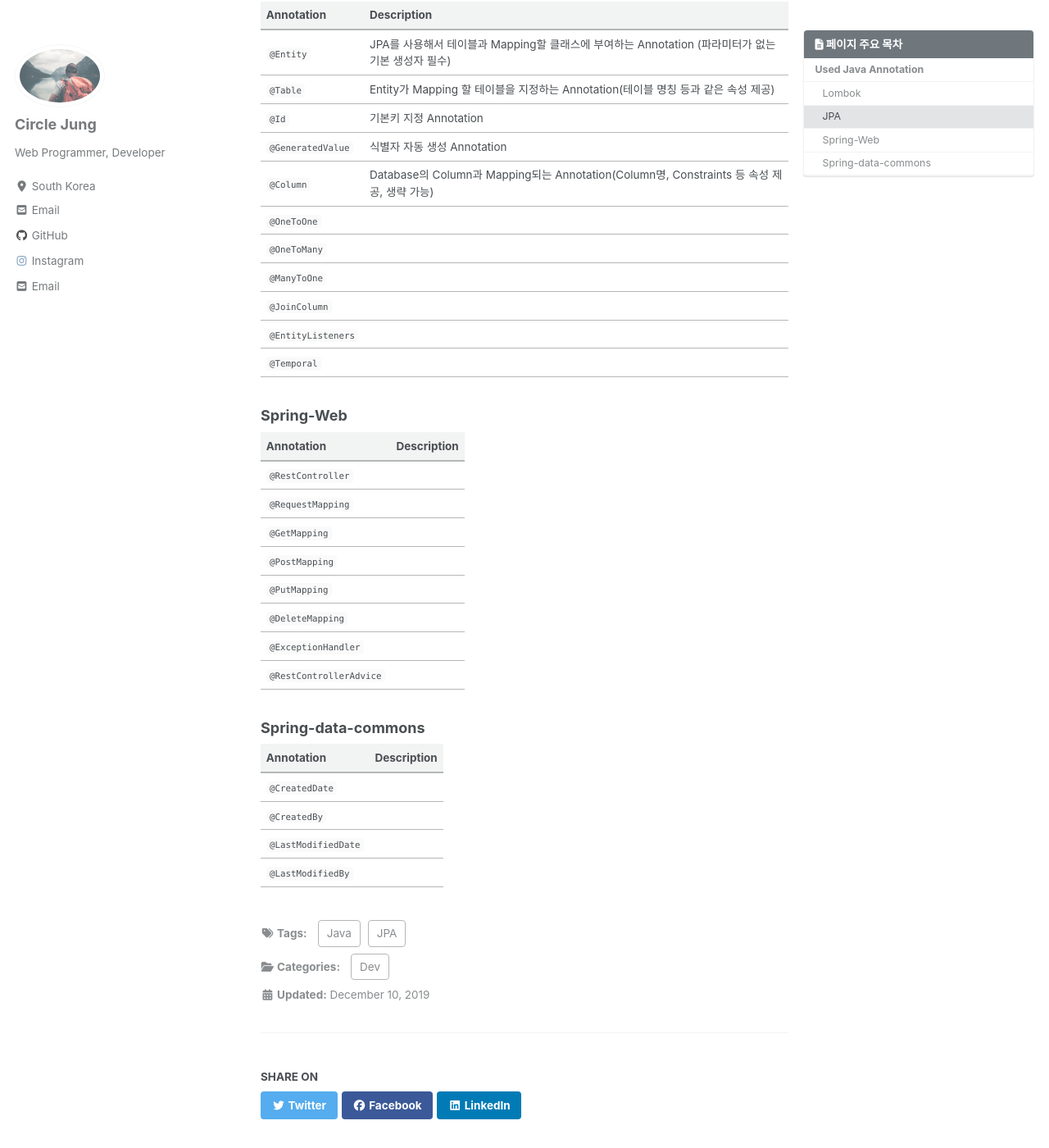
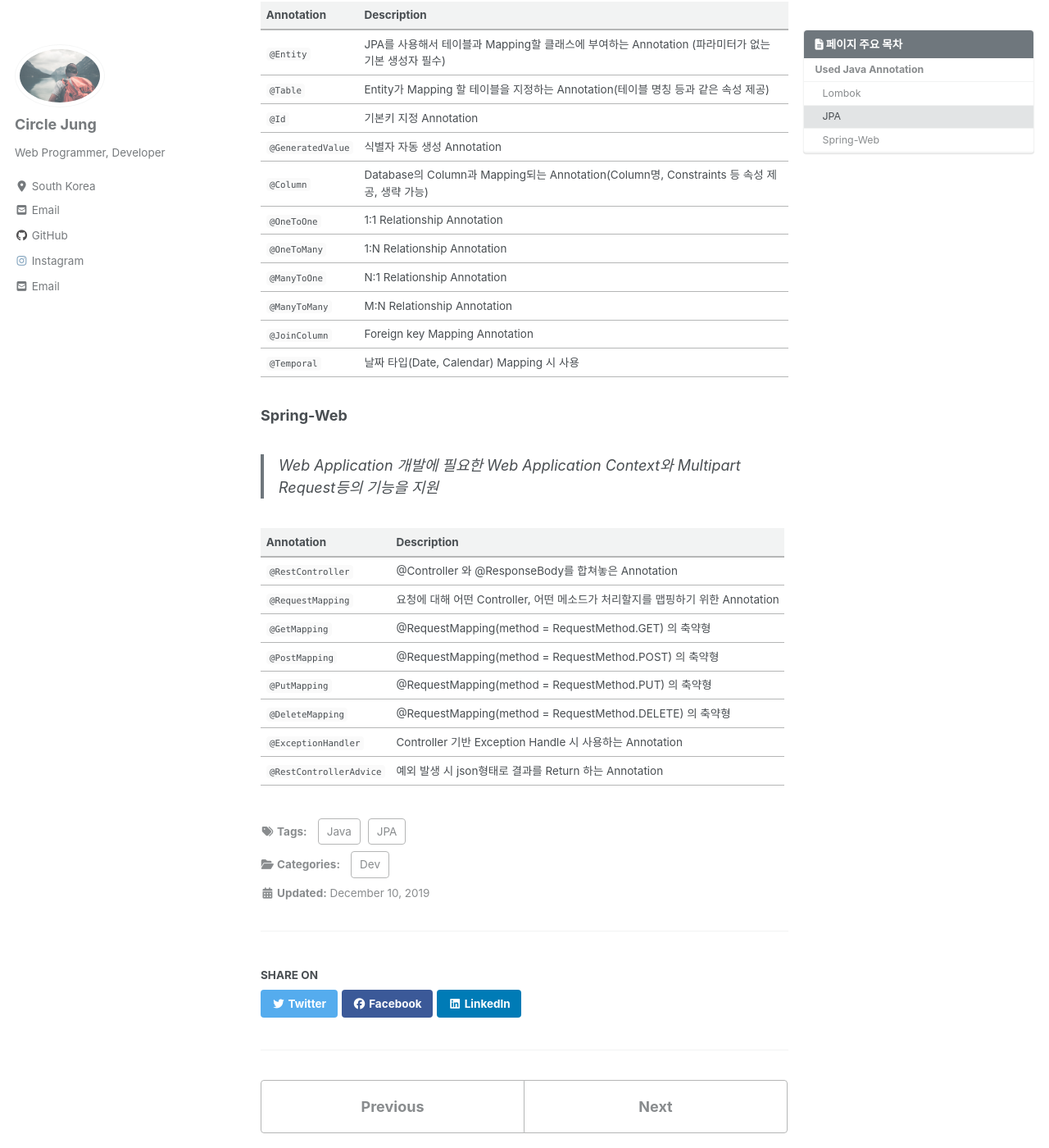
Before and after one commit to jwh0124/jwh0124.github.io, a Jekyll site: the page built from _posts/2019-12-10-Annotation.md, in a window 1280 px wide and 1400 px high, scrolled down 1030 px. Shown: the whole window at 82% size. Built offline with Jekyll 4.4.1, drawn with Linux system fonts in a browser that asks for light colours; cached includes are drawn as plain includes; nearby versions of some CDN libraries; comment, search, counter and statistics services are not loaded; some of the changed text lies outside the part shown.

Commit message:
add annotation description

```diff
--- a/_posts/2019-12-10-Annotation.md
+++ b/_posts/2019-12-10-Annotation.md
@@ -44,33 +44,25 @@ late_modified_at: 2019-12-10T23:00:00
 | `@Id` | 기본키 지정 Annotation |
 | `@GeneratedValue` | 식별자 자동 생성 Annotation |
 | `@Column` | Database의 Column과 Mapping되는 Annotation(Column명, Constraints 등 속성 제공, 생략 가능) |
-| `@OneToOne` |  |
-| `@OneToMany` |  |
-| `@ManyToOne` |  |
-| `@JoinColumn` |  |
-| `@EntityListeners` |  |
-| `@Temporal` |  |
+| `@OneToOne` | 1:1 Relationship Annotation |
+| `@OneToMany` | 1:N Relationship Annotation |
+| `@ManyToOne` | N:1 Relationship Annotation |
+| `@ManyToMany` | M:N Relationship Annotation |
+| `@JoinColumn` | Foreign key Mapping Annotation |
+| `@Temporal` | 날짜 타입(Date, Calendar) Mapping 시 사용 |
 
 
 ### Spring-Web ###
 
-| Annotation | Description |
-| :--- | :--------------------------------------------------------- |
-| `@RestController` |  |
-| `@RequestMapping` |  |
-| `@GetMapping` |  |
-| `@PostMapping` |  |
-| `@PutMapping` |  |
-| `@DeleteMapping` |  |
-| `@ExceptionHandler` |  |
-| `@RestControllerAdvice` |  |
-
-
-### Spring-data-commons ###
+> Web Application 개발에 필요한 Web Application Context와 Multipart Request등의 기능을 지원
 
 | Annotation | Description |
 | :--- | :--------------------------------------------------------- |
-| `@CreatedDate` |  |
-| `@CreatedBy` |  |
-| `@LastModifiedDate` |  |
-| `@LastModifiedBy` |  |
+| `@RestController` | @Controller 와 @ResponseBody를 합쳐놓은 Annotation |
+| `@RequestMapping` | 요청에 대해 어떤 Controller, 어떤 메소드가 처리할지를 맵핑하기 위한 Annotation |
+| `@GetMapping` | @RequestMapping(method = RequestMethod.GET) 의 축약형 |
+| `@PostMapping` | @RequestMapping(method = RequestMethod.POST) 의 축약형 |
+| `@PutMapping` | @RequestMapping(method = RequestMethod.PUT) 의 축약형 |
+| `@DeleteMapping` | @RequestMapping(method = RequestMethod.DELETE) 의 축약형 |
+| `@ExceptionHandler` | Controller 기반 Exception Handle 시 사용하는 Annotation |
+| `@RestControllerAdvice` | 예외 발생 시 json형태로 결과를 Return 하는 Annotation |
```
